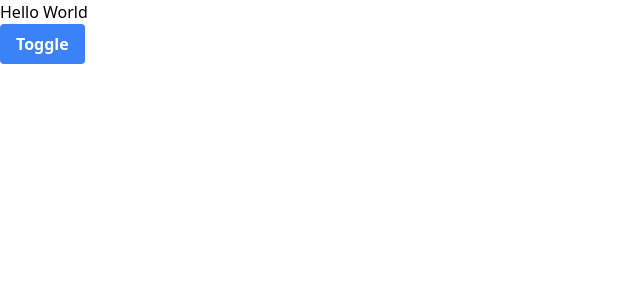
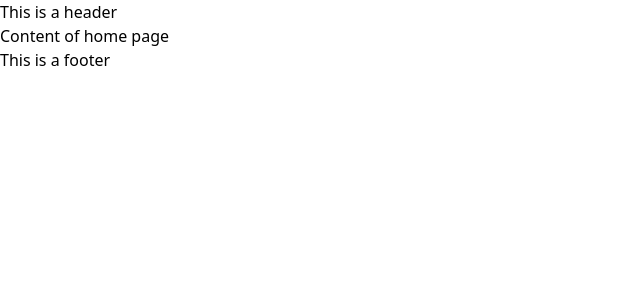
Before and after one commit to ClementOLIVIER/portfolio, a Nuxt app: page / in a window 1280 px wide. Shown: the top 300 px of the page, without its empty margins (0-640 px from the left). Built offline with nearby package versions, Linux system fonts and the light colour scheme.

Commit message:
Add pages, layouts & index page

```diff
--- a/app.vue
+++ b/app.vue
@@ -1,20 +1,5 @@
-<script setup>
-const message = ref('Hello World')
-
-const toggle = () => {
-  message.value = 'This is a Nuxt 3 Starter Kit'
-}
-
-</script>
-
 <template>
-  <div>
-    <h1>{{ message }}</h1>
-    <button
-      class="bg-blue-500 hover:bg-blue-700 text-white font-bold py-2 px-4 rounded"
-      @click="toggle"
-    >
-      Toggle
-    </button>
-  </div>
+  <NuxtLayout>
+    <NuxtPage />
+  </NuxtLayout>
 </template>
--- /dev/null
+++ b/layouts/default.vue
@@ -0,0 +1,13 @@
+<template>
+  <div>
+    <header>
+      This is a header
+    </header>
+    <main>
+      <slot />
+    </main>
+    <footer>
+      This is a footer
+    </footer>
+  </div>
+</template>
--- /dev/null
+++ b/pages/index.vue
@@ -0,0 +1,5 @@
+<template>
+  <div>
+    Content of home page
+  </div>
+</template>
```
